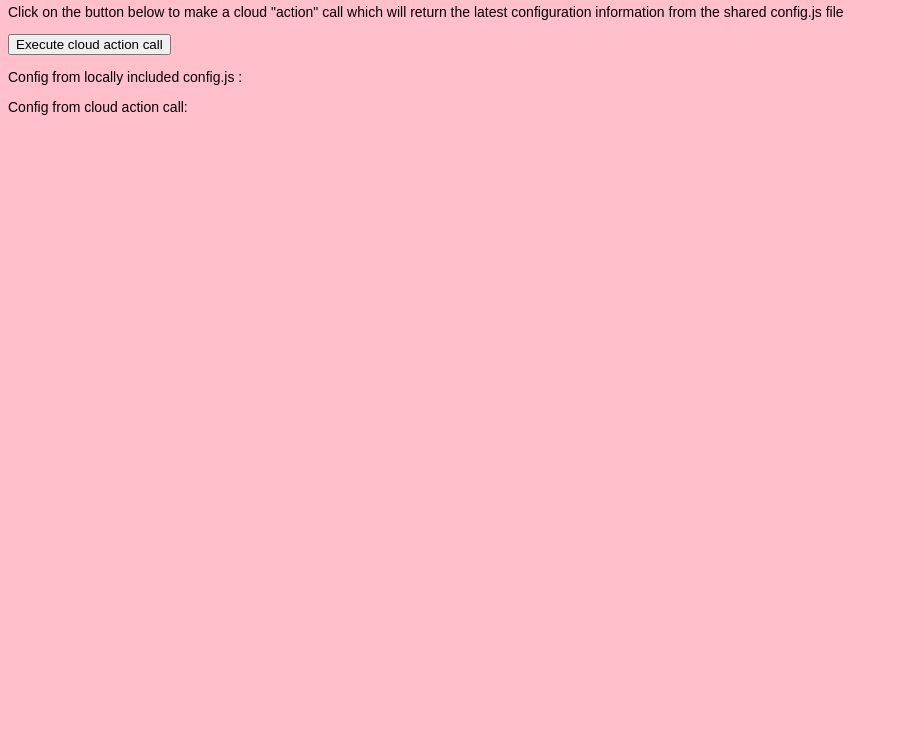
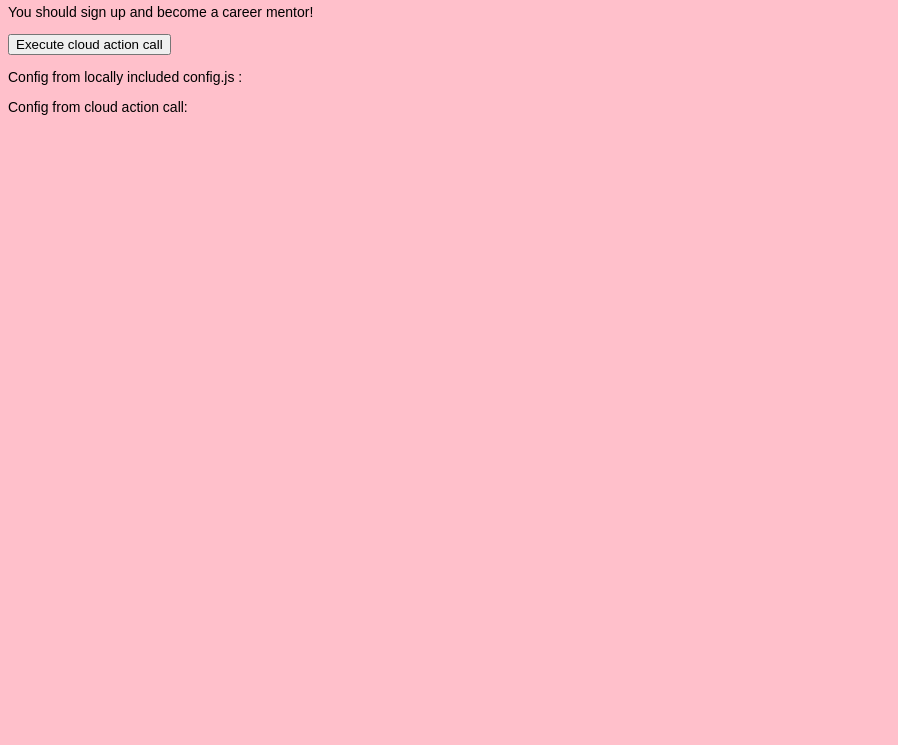
Before and after one commit to aespaldi/career_coach, a plain HTML site: page client/default/index.html in a window 1280 px wide. Shown: the part 55-800 px from the top of the page, without its empty margins (0-898 px from the left). Drawn offline with Linux system fonts and the light colour scheme; a script that the page names is missing; files whose address does not match are found by name.

Commit message:
anne update instructions

```diff
--- a/client/default/index.html
+++ b/client/default/index.html
@@ -22,8 +22,7 @@ a new app to the app store.
 
 <h1>Career Coach</h1>
 
-<p> Click on the button below to make a cloud "action" call which will return
-  the latest configuration information from the shared config.js file</p>
+<p> You should sign up and become a career mentor!</p>
 
 <button id='run_button'> Execute cloud action call </button>
 
```
